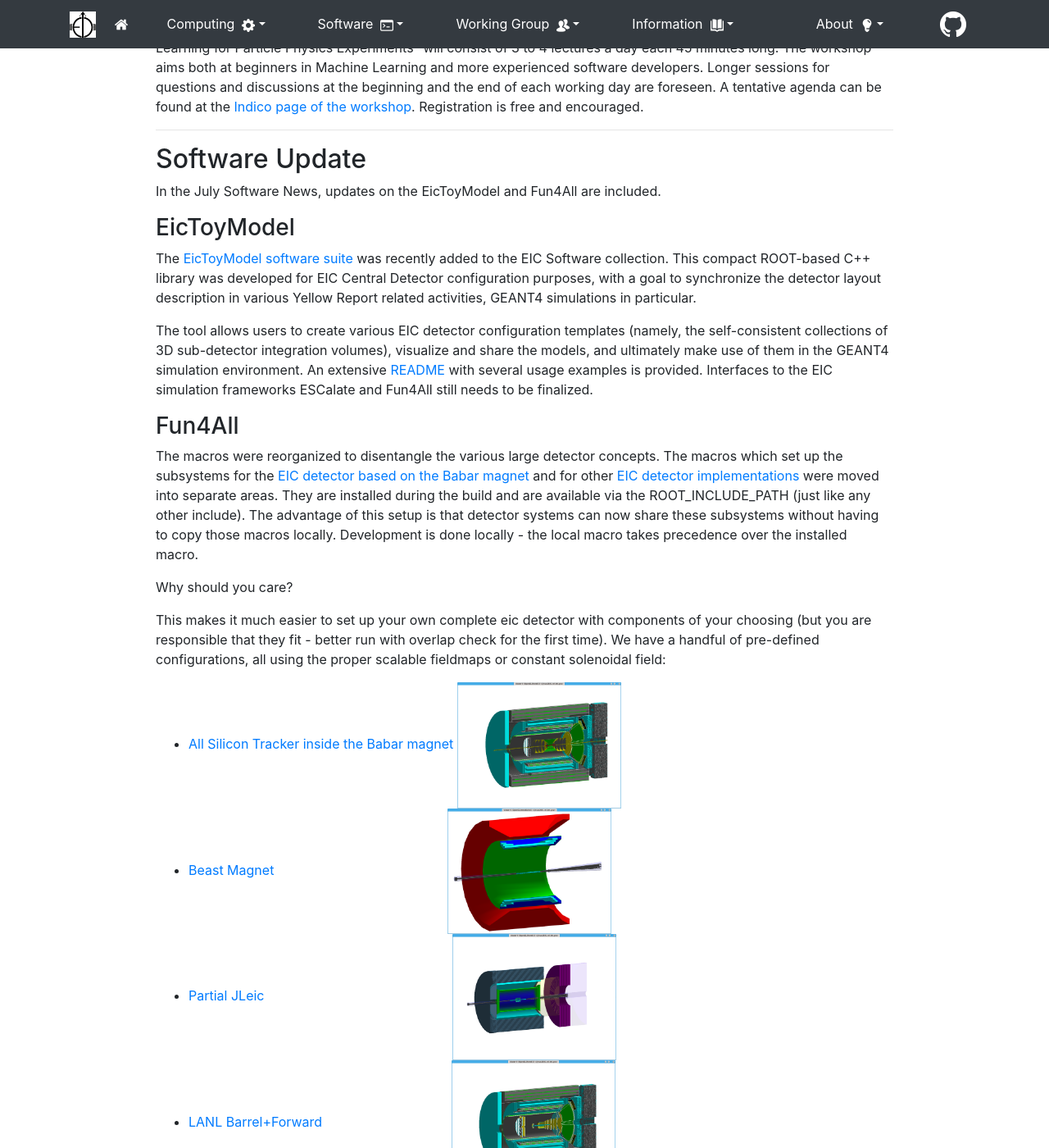
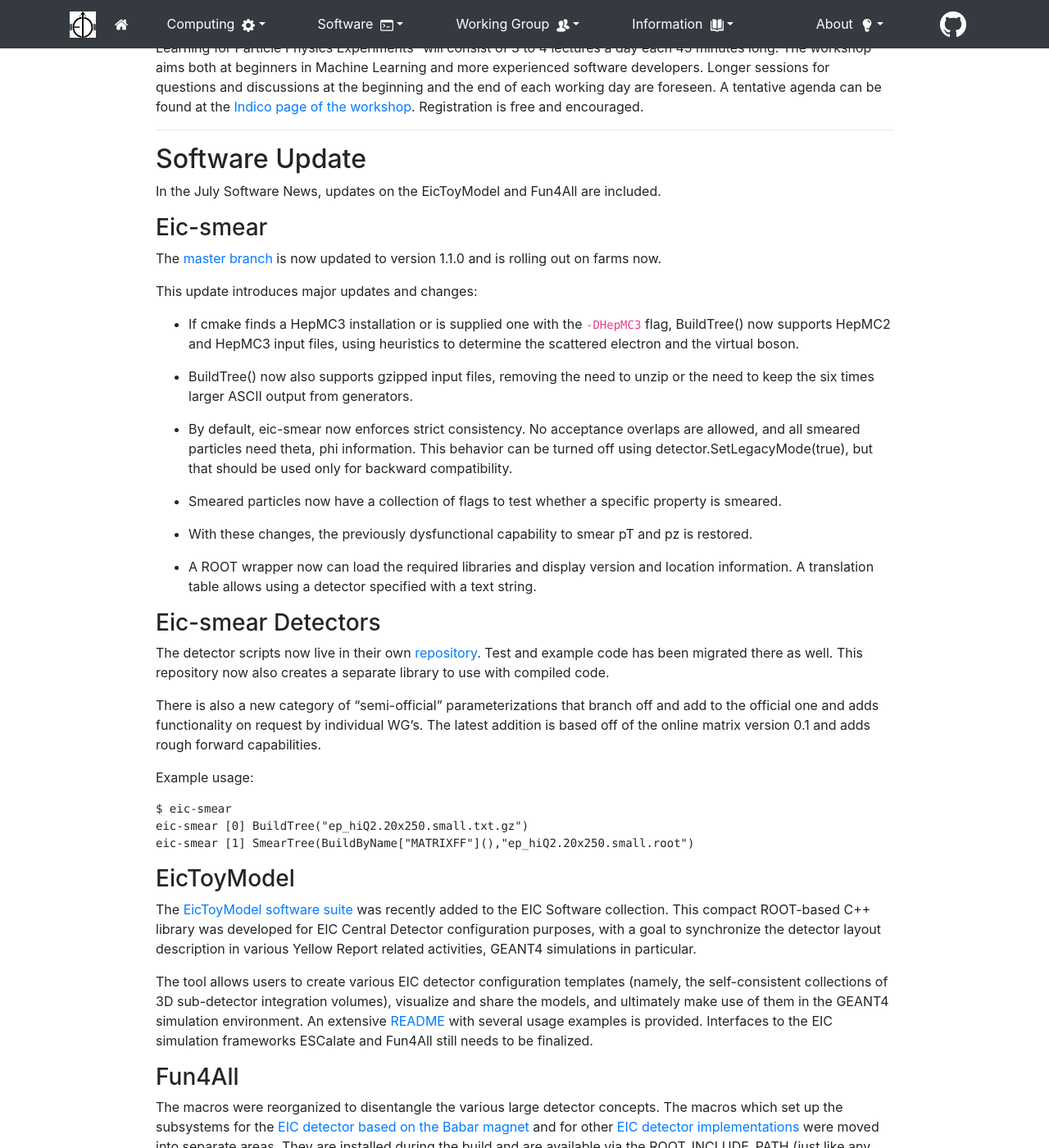
Before and after one commit to kkauder/eic.github.io, a Jekyll site: the page built from _posts/2020-07-31-software-news.md, in a window 1280 px wide and 1400 px high, scrolled down 2441 px. Shown: the whole window at 82% size. Built offline with Jekyll 4.4.1, drawn with Linux system fonts in a browser that asks for light colours; nearby versions of some CDN libraries.

Commit message:
Added news on eic-smear 1.1.0 and changes to eicsmeardetectors (far forward detectors)

````diff
--- a/_posts/2020-07-31-software-news.md
+++ b/_posts/2020-07-31-software-news.md
@@ -104,6 +104,55 @@ free and encouraged.
 ## Software Update {#update}
 In the July Software News, updates on the EicToyModel and Fun4All are included.
 
+### Eic-smear {#eicsmear}
+The [master branch](https://github.com/eic/eic-smear)
+is now updated to version 1.1.0 and is rolling out on farms now.
+
+This update introduces major updates and changes:
+
+- If cmake finds a HepMC3 installation or is supplied one with the
+```-DHepMC3``` flag, BuildTree() now supports HepMC2 and HepMC3 input
+files, using heuristics to determine the scattered electron and the
+virtual boson.
+
+- BuildTree() now also supports gzipped input files, removing the need
+  to unzip or the need to keep the six times larger ASCII output from
+  generators.
+
+- By default, eic-smear now enforces strict consistency. No acceptance
+  overlaps are allowed, and all smeared particles need theta, phi
+  information. This behavior can be turned off using
+  detector.SetLegacyMode(true), but that should be used only for
+  backward compatibility.
+
+- Smeared particles now have a collection of flags to test whether a
+  specific property is smeared.
+
+- With these changes, the previously dysfunctional capability to smear
+  pT and pz is restored.
+
+- A ROOT wrapper now can load the required libraries and display
+  version and location information. A translation table allows using a
+  detector specified with a text string.
+
+### Eic-smear Detectors {#eicsmeardetectors}
+The detector scripts now live in their
+own [repository](https://github.com/eic/eicsmeardetectors).
+Test and example code has been migrated there as well. This repository
+now also creates a separate library to use with compiled code.
+
+There is also a new category of "semi-official" parameterizations that
+branch off and add to the official one and adds functionality on
+request by individual WG's. The latest addition  is based off of the
+online matrix version 0.1 and adds rough forward  capabilities.
+
+Example usage:
+```
+$ eic-smear
+eic-smear [0] BuildTree("ep_hiQ2.20x250.small.txt.gz")
+eic-smear [1] SmearTree(BuildByName["MATRIXFF"](),"ep_hiQ2.20x250.small.root")
+```
+
 ### EicToyModel {#eictoymodel}
 
 The [EicToyModel software suite](https://github.com/eic/EicToyModel)
````
